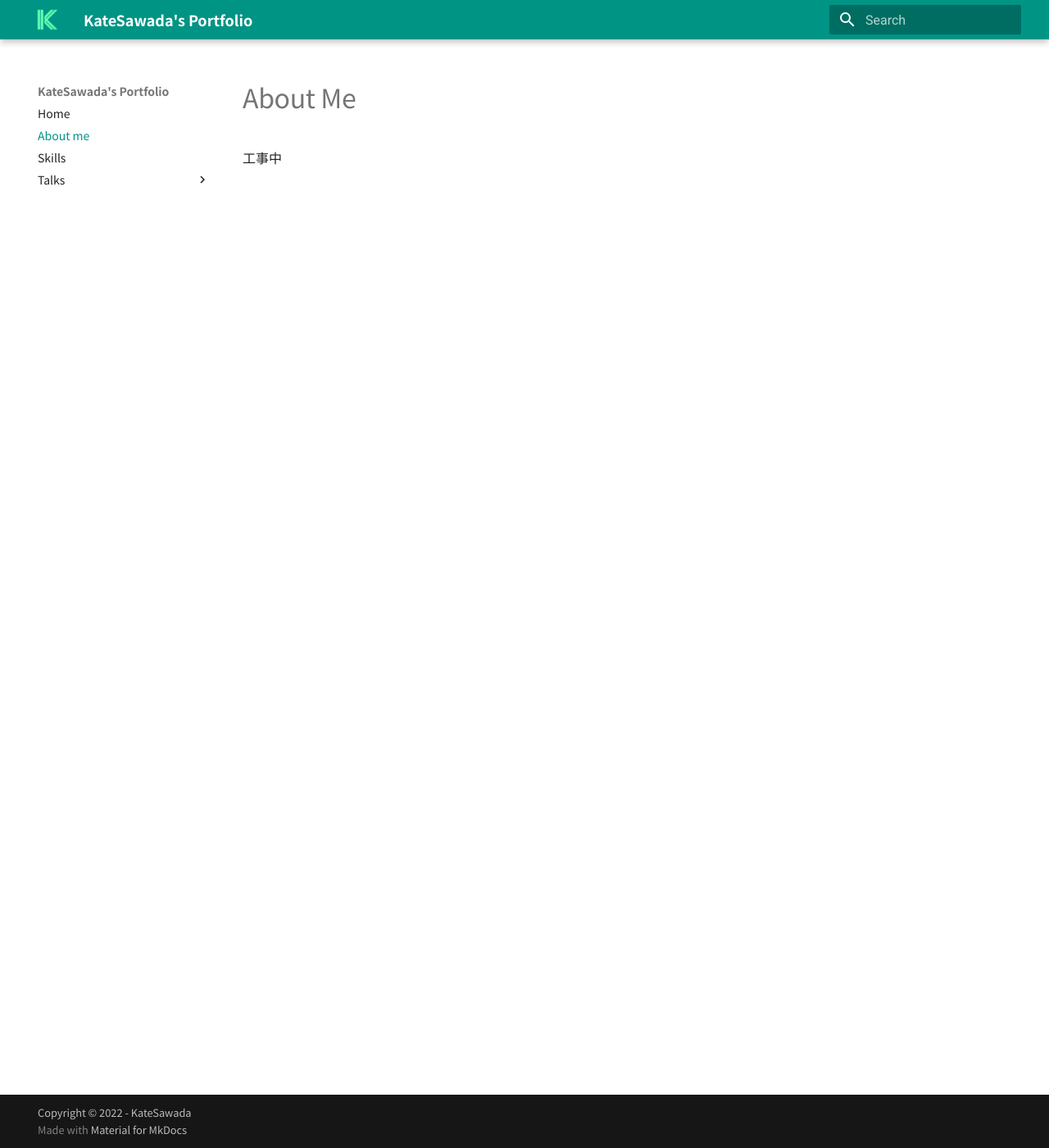
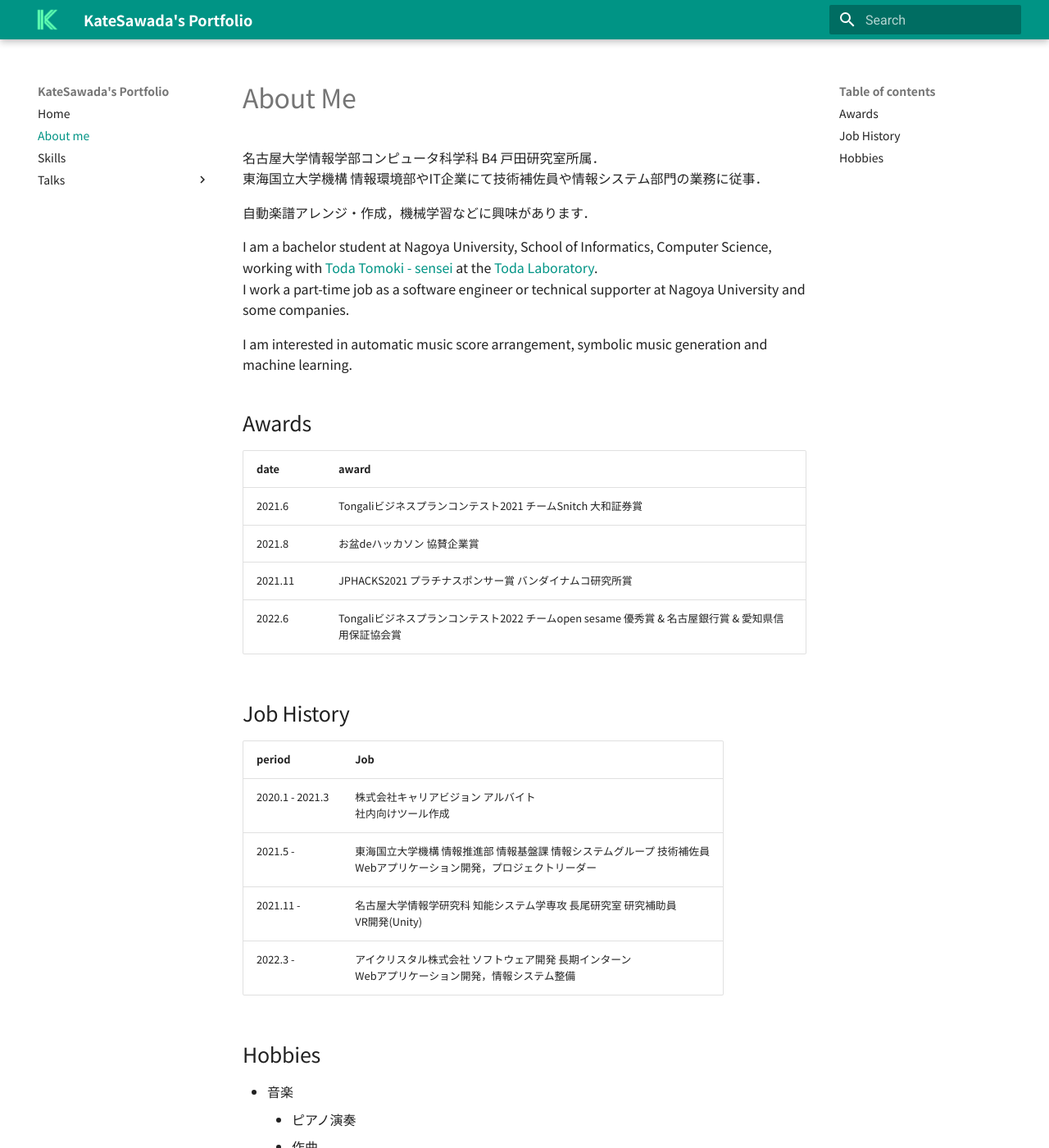
Before and after one commit to KateSawada/KateSawada.github.io, an MkDocs documentation site: the page built from docs/about.md, in a window 1280 px wide and 1400 px high. Shown: the whole window at 82% size. Built offline with MkDocs 1.6.1 and Material for MkDocs 9.7.7, drawn with Linux system fonts in a browser that asks for light colours; nearby versions of some CDN libraries.

Commit message:
about me 作成

```diff
--- a/docs/about.md
+++ b/docs/about.md
@@ -4,4 +4,38 @@ title: About Me
 
 # About Me
 
-工事中
+名古屋大学情報学部コンピュータ科学科 B4 戸田研究室所属．
+東海国立大学機構 情報環境部やIT企業にて技術補佐員や情報システム部門の業務に従事．
+
+自動楽譜アレンジ・作成，機械学習などに興味があります．
+
+I am a bachelor student at Nagoya University, School of Informatics, Computer Science, working with [Toda Tomoki - sensei](https://sites.google.com/site/tomokitoda/){:target="_blank"} at the [Toda Laboratory](https://www.toda.is.i.nagoya-u.ac.jp){:target="_blank"}.
+I work a part-time job as a software engineer or technical supporter at Nagoya University and some companies.
+
+I am interested in automatic music score arrangement, symbolic music generation and machine learning.
+
+## Awards
+
+| date | award |
+|--|--|
+| 2021.6 | Tongaliビジネスプランコンテスト2021 チームSnitch 大和証券賞 |
+|2021.8 | お盆deハッカソン 協賛企業賞|
+|2021.11 | JPHACKS2021 プラチナスポンサー賞 バンダイナムコ研究所賞|
+|2022.6 | Tongaliビジネスプランコンテスト2022 チームopen sesame 優秀賞 & 名古屋銀行賞 & 愛知県信用保証協会賞 |
+
+## Job History
+
+| period | Job |
+|--|--|
+| 2020.1 - 2021.3 | 株式会社キャリアビジョン アルバイト<br>社内向けツール作成 |
+| 2021.5 - | 東海国立大学機構 情報推進部 情報基盤課 情報システムグループ 技術補佐員<br>Webアプリケーション開発，プロジェクトリーダー |
+| 2021.11 - | 名古屋大学情報学研究科 知能システム学専攻 長尾研究室 研究補助員<br>VR開発(Unity) |
+| 2022.3 - | アイクリスタル株式会社 ソフトウェア開発 長期インターン<br>Webアプリケーション開発，情報システム整備 |
+
+## Hobbies
+
+- 音楽
+    - ピアノ演奏
+    - 作曲
+- ソフトウェア開発
+- 空手
```
Also changed, not shown: docs/index.md (+1 -1 lines).
